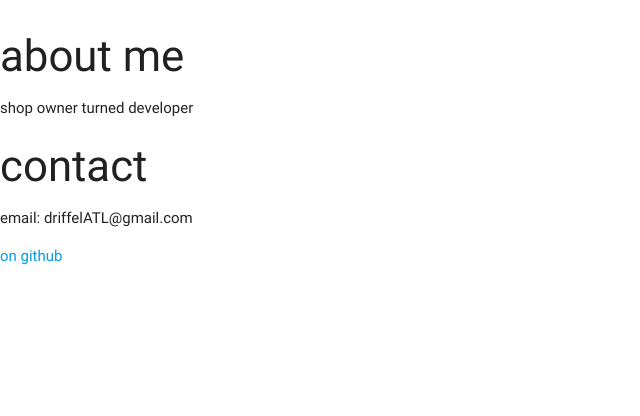
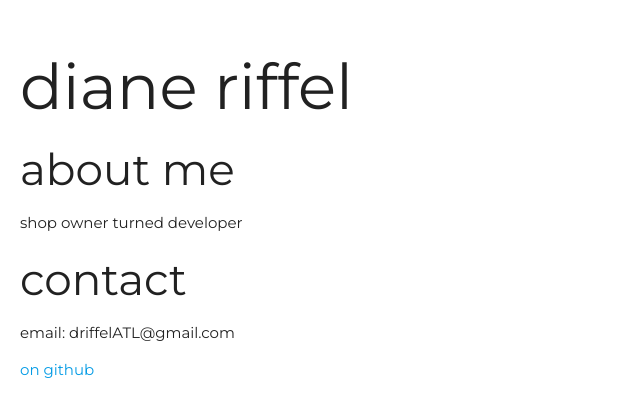
Before and after one commit to dcamriff/porfolio, a plain HTML site: page index.html in a window 1280 px wide. Shown: the whole page, without its empty margins (0-640 px from the left). Drawn offline with nearby package versions, Linux system fonts and the light colour scheme.

Commit message:
updated files

```diff
--- a/index.html
+++ b/index.html
@@ -11,7 +11,7 @@
 </head>
 <body>
     <header>
-        <h1></h1>
+        <h1>diane riffel</h1>
     </header>
     <div>
         <h3>about me</h3>
--- a/style.css
+++ b/style.css
@@ -0,0 +1,4 @@
+body {
+    font-family: 'Montserrat', sans-serif;
+    padding: 20px;
+}
```
